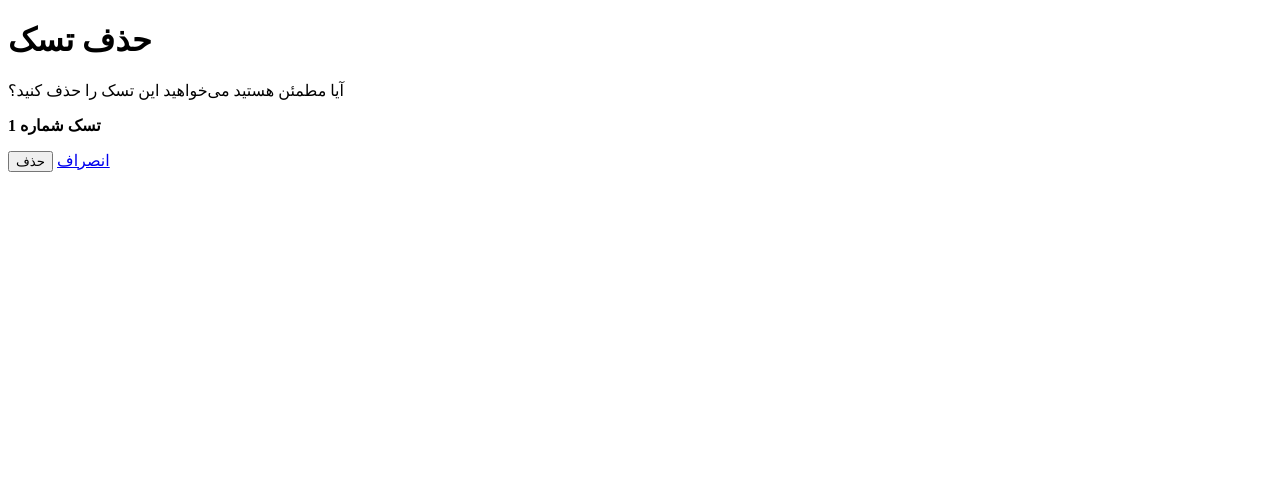
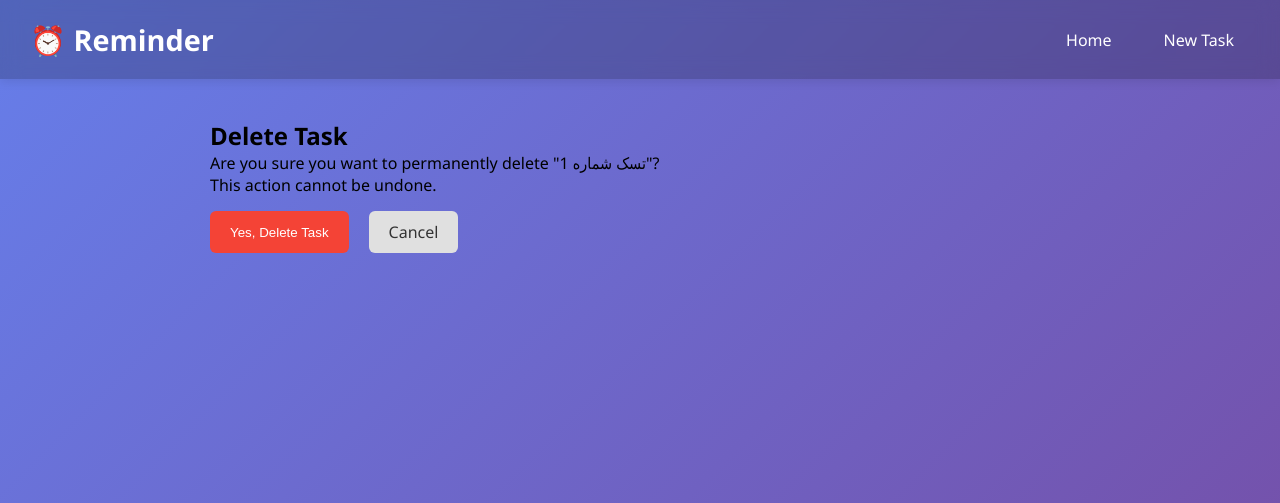
Before and after one commit to spider-kitty/spider-kitty, a Django app: page /todo/task/1/delete/ in a window 1280 px wide. Shown: the top 503 px of the page. Run offline with Django 4.2, Linux system fonts and the light colour scheme; data comes from the database, SQL or seed files in the repository.

Commit message:
Update task_delete.html

```diff
--- a/todo/templates/task_delete.html
+++ b/todo/templates/task_delete.html
@@ -1,17 +1,18 @@
-<!-- todo/templates/todo/task_delete.html -->
-<!doctype html>
-<html>
-<head><meta charset="utf-8"><title>Delete Task</title></head>
-<body>
-  <h1>حذف تسک</h1>
+{% extends "base.html" %}
 
-  <p>آیا مطمئن هستید می‌خواهید این تسک را حذف کنید؟</p>
-  <p><strong>{{ task.title }}</strong></p>
+{% block title %}Delete {{ task.title }}{% endblock %}
 
-  <form method="post">
+{% block content %}
+<h2>Delete Task</h2>
+
+<p>Are you sure you want to permanently delete "{{ task.title }}"?</p>
+<p>This action cannot be undone.</p>
+
+<form method="post">
     {% csrf_token %}
-    <button type="submit">حذف</button>
-    <a href="{% url 'todo:home' %}">انصراف</a>
-  </form>
-</body>
-</html>
+    <div class="button-row">
+        <button class="btn btn-danger" type="submit">Yes, Delete Task</button>
+        <a class="btn btn-light" href="{% url 'todo:task_detail' task.pk %}">Cancel</a>
+    </div>
+</form>
+{% endblock %}
```
